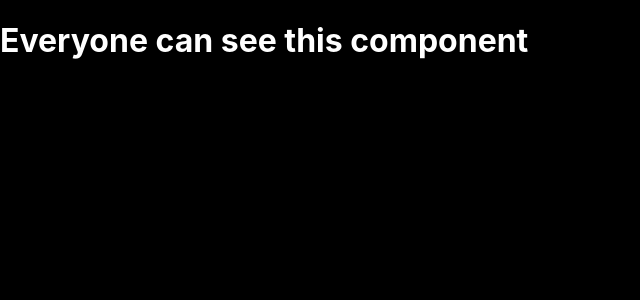
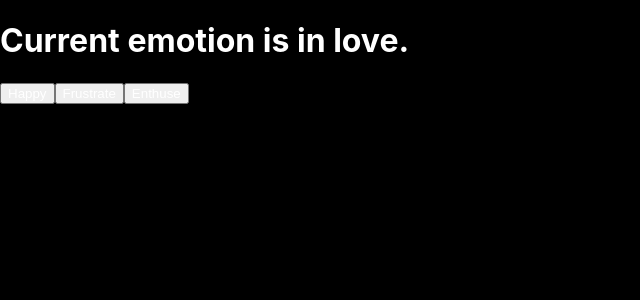
Before and after one commit to RomanLearnsHowToCode/LinkedIn_ReactJs_EssentialTraining, a React (Create React App) app in the folder my-app/: page / in a window 1280 px wide. Shown: the top 300 px of the page, without its empty margins (0-640 px from the left). Built offline with nearby package versions, Linux system fonts and the light colour scheme.

Commit message:
Set emotion variable manipulation with useState

```diff
--- a/my-app/src/App.js
+++ b/my-app/src/App.js
@@ -1,20 +1,23 @@
 import './App.css';
 import './animation';
-
-function SecretComponent(){
-  return <h1>Super secret infromation for authorized users only</h1>;
-}
-
-function RegularComponent(){
-  return <h1>Everyone can see this component</h1>;
-}
+import React, {useState} from "react";
 
 // turnery operator if props.authorized is true then do SecretComponent, else RegularComponent
 // desctructing of objects - props on line 14 were changed for {authorized} and turnery operator is now asking straight for authorized not for props.authorized
-function App({authorized}) {
+function App() {
+  const what = useState("happy");
+  console.log(what); // use state will return array
+
+  const [emotion, setEmotion] = useState("in love"); // use state will return pair, state and function, we can setEmotion
+  console.log(emotion);
+
+  // It looks like I could manipulate the state of what is shown (app could return container according to the variable.. basically switching content)
   return(
     <>
-    {authorized ? <SecretComponent /> : <RegularComponent /> }
+    <h1>Current emotion is {emotion}.</h1>
+    <button onClick={() => setEmotion("happy")}>Happy</button>
+    <button onClick={() => setEmotion("frustrated")}>Frustrate</button>
+    <button onClick={() => setEmotion("enthusiastic")}>Enthuse</button>
     </>
   )
 }
--- a/my-app/src/index.js
+++ b/my-app/src/index.js
@@ -4,20 +4,15 @@
 import App from './App.js';
 
 //  Chapter 04
+// useState
 
 const checkList = ["boots", "tent", "headlamp"];
-console.log(checkList);
-console.log(checkList[1]);
+const [mostImportantItem, second] = ["first item", "second most important thing", "third"];
+const [, , light] = ["item won't be shown", "second item wont be shown", "headlamp"];
 
-const [mostImportantItem, second] = ["first item", "second most important thing", "third"];
-console.log(mostImportantItem); // will log first item in array
-console.log(second); // will log out second item in array
-
-const [, , light] = ["item won't be shown", "second item wont be shown", "headlamp"];
-console.log(light) // this will log out headlamp (third item in array)
 
 // Conditionally based rendering
 ReactDOM.render(
-  <App authorized={false}/>,
+  <App />,
   document.getElementById("root")
   );
```
